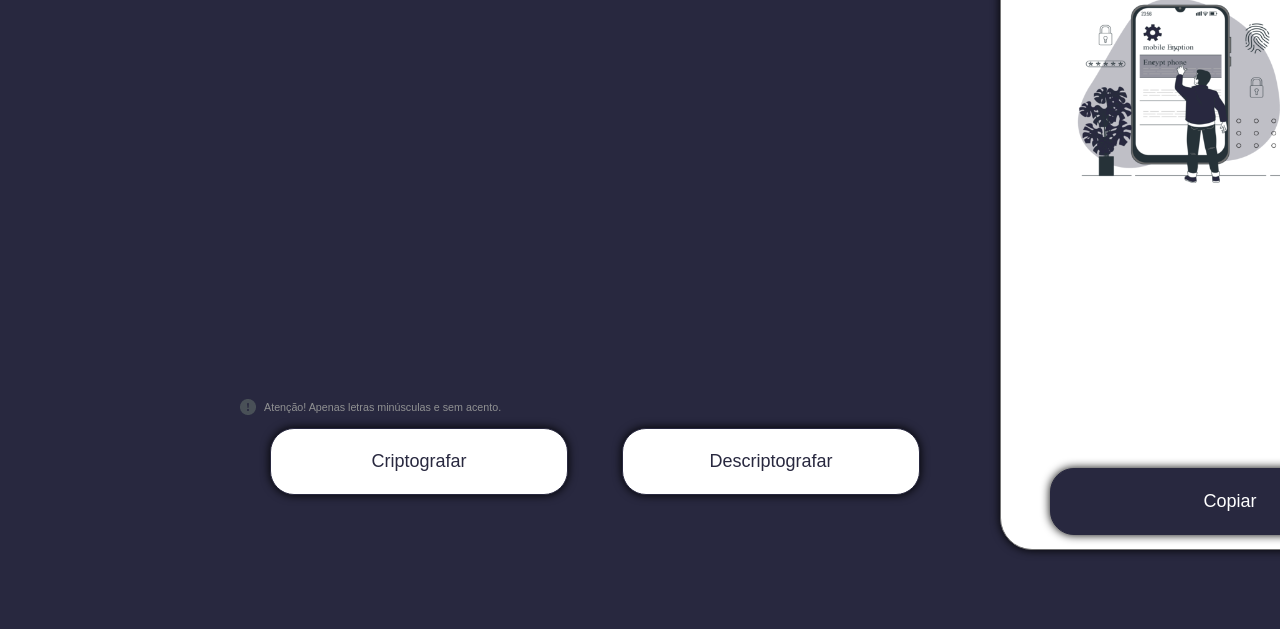
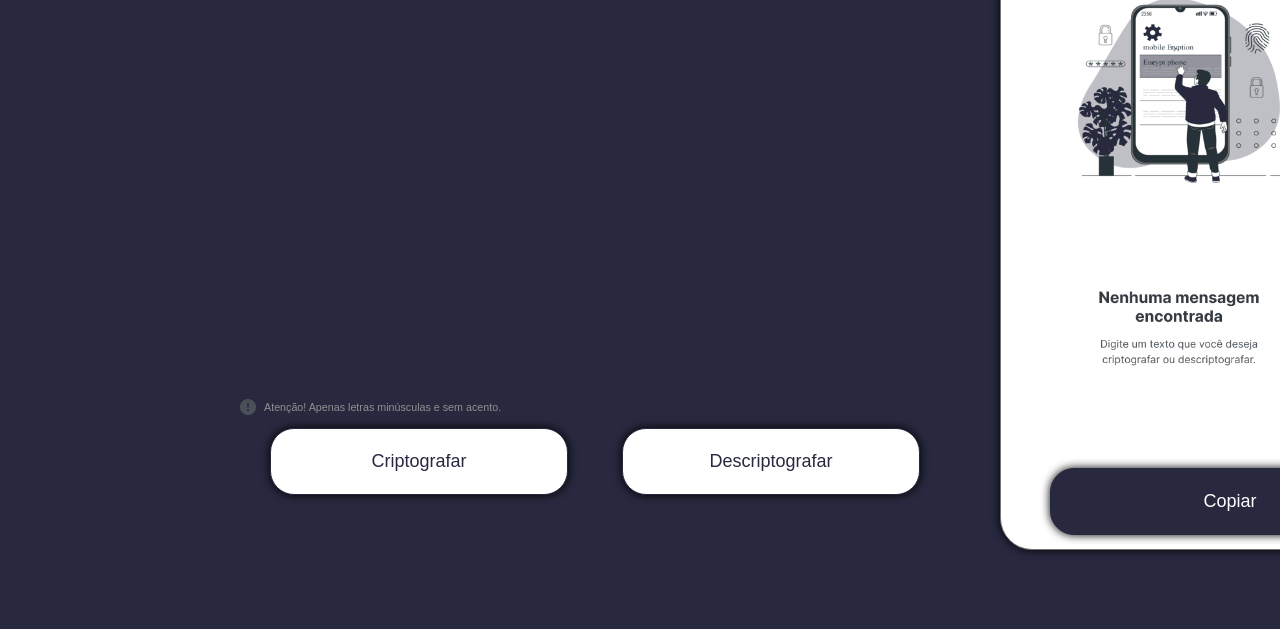
Before and after one commit to Joao-Cruz-1994/decodificador-challenger-alura-one, a plain HTML site: page index.html in a window 1280 px wide. Shown: the part 112-741 px from the top of the page. Drawn offline with Linux system fonts and the light colour scheme.

Commit message:
Update index.html

```diff
--- a/index.html
+++ b/index.html
@@ -32,7 +32,7 @@
         <button class="btn-copiar" onclick="btnCopiar()">Copiar</button>
             <div class="imagens-alerta">
                 <img class="boneco" src="imagens/boneco.png" alt="Nenhuma mensagem encontrada">
-
+                <img class="alerta" src="imagens/alerta.png" alt="Nenhuma mensagem encontrada">
             </div>
     </section>
 </main>
```
